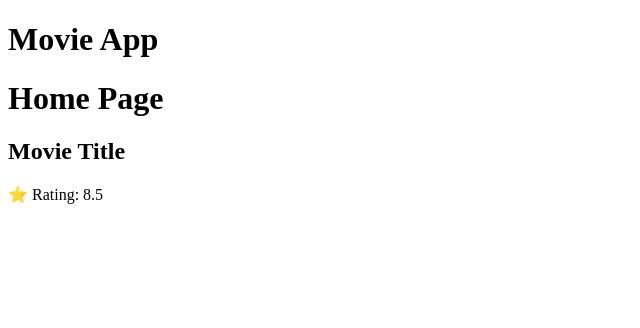
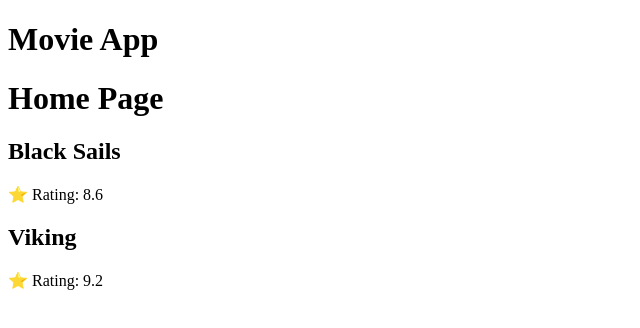
Before and after one commit to regmibinod/movie-app-react, a React app: page / in a window 1280 px wide. Shown: the top 328 px of the page, without its empty margins (0-640 px from the left). Built offline with nearby package versions, Linux system fonts and the light colour scheme; the HTML template or start-up script is replaced by a standard one.

Commit message:
Pass props to movieCard component

```diff
--- a/src/App.jsx
+++ b/src/App.jsx
@@ -6,7 +6,8 @@ function App() {
   <>
   <Navbar />
   <h1>Home Page</h1>
-  <MovieCard />
+  <MovieCard title="Black Sails" rating={8.6} />
+  <MovieCard title="Viking" rating={9.2} />
   </>
   )
 }
--- a/src/components/MovieCard.jsx
+++ b/src/components/MovieCard.jsx
@@ -1,10 +1,10 @@
 import React from 'react'
 
-function MovieCard() {
+function MovieCard(props) {
   return (
     <div>
-        <h2>Movie Title</h2>
-        <p>⭐ Rating: 8.5</p>
+        <h2>{props.title}</h2>
+        <p>⭐ Rating: {props.rating}</p>
     </div>
   )
 }
```
